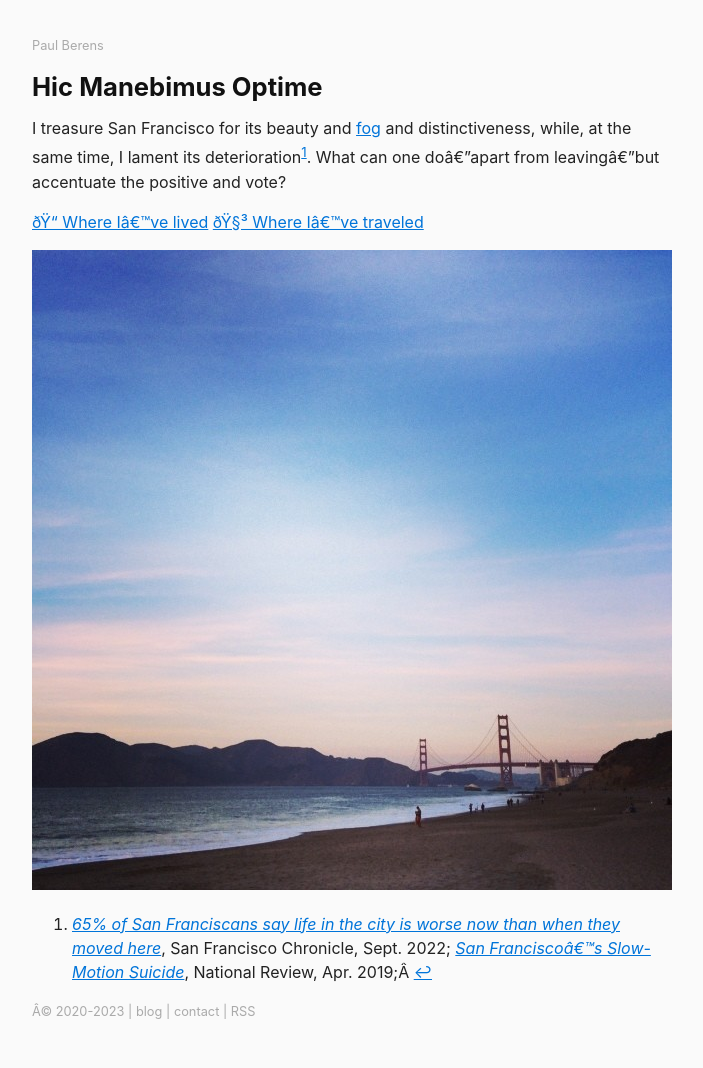
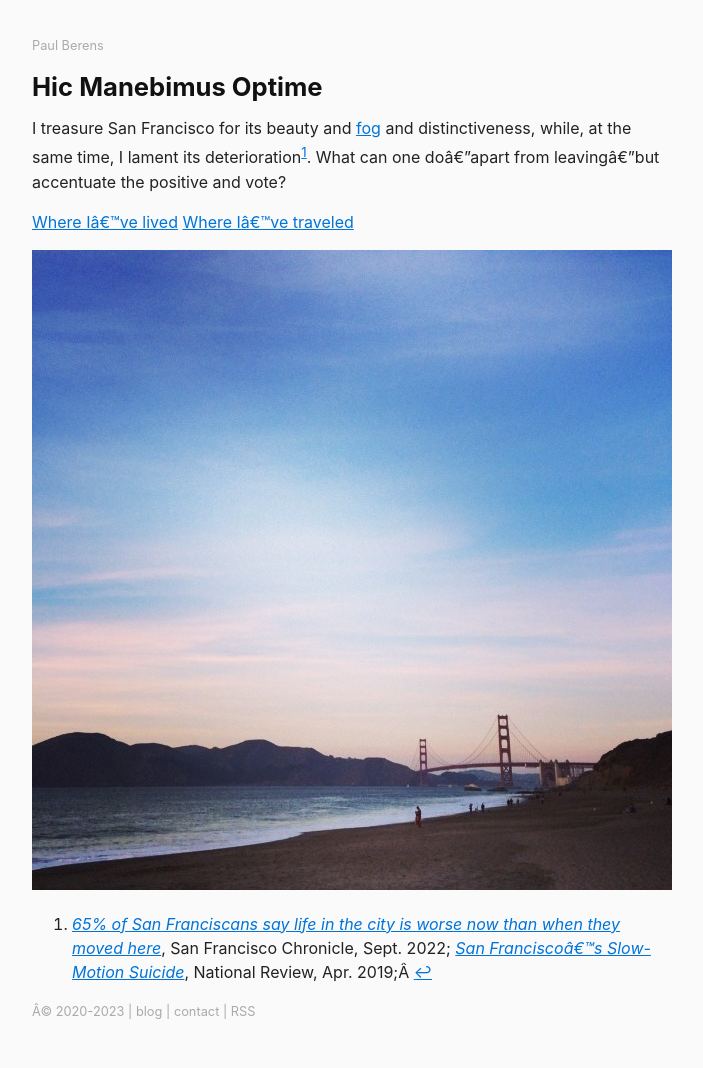
Before and after one commit to berensp/berensp.github.io, a Jekyll site: the page built from pages/sf.md, in a window 1280 px wide. Shown: the whole page, without its empty margins (288-991 px from the left). Built offline with Jekyll 4.4.1, drawn with Linux system fonts in a browser that asks for light colours; a script that is not in the unit is left out.

Commit message:
Update sf.md

```diff
--- a/pages/sf.md
+++ b/pages/sf.md
@@ -9,7 +9,7 @@ I treasure San Francisco for its beauty and <a href="/fog">fog</a> and distincti
 
 [^1]: *<a href="https://www.sfchronicle.com/sf/article/sfnext-poll-decline-17436506.php" target="_blank">65% of San Franciscans say life in the city is worse now than when they moved here</a>*, San Francisco Chronicle, Sept. 2022; *<a href="https://www.nationalreview.com/2019/04/san-francisco-decline-failed-government-policies/" target="_blank">San Francisco’s Slow-Motion Suicide</a>*, National Review, Apr. 2019;
 
-[📍 Where I've lived](/abodes/)
-[🧳 Where I've traveled](/travels/)
+[Where I've lived](/abodes/)
+[Where I've traveled](/travels/)
 
 <img src="/assets/og/ggb.baker.jpg">
```
